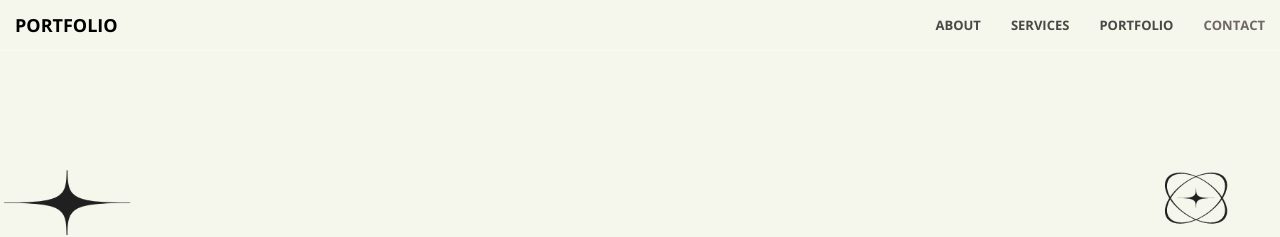
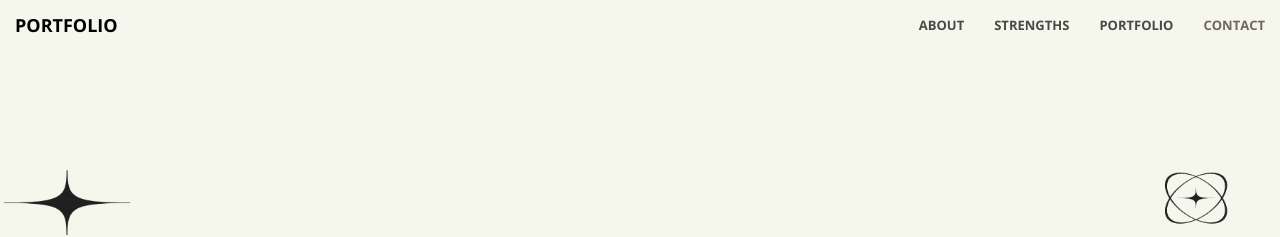
Before and after one commit to ymdev2023/ymdev2023.github.io, a Jekyll site: the page built from index.html, in a window 1280 px wide. Shown: the top 237 px of the page. Built offline with Jekyll 4.4.1, drawn with Linux system fonts in a browser that asks for light colours.

Commit message:
Update nav.html

```diff
--- a/_includes/nav.html
+++ b/_includes/nav.html
@@ -18,7 +18,7 @@
                     <a class="page-scroll" href="#about">About</a>
                 </li>
                 <li>
-                    <a class="page-scroll" href="#services">Services</a>
+                    <a class="page-scroll" href="#services">Strengths</a>
                 </li>
                 <li>
                     <a class="page-scroll" href="#portfolio">Portfolio</a>
```
